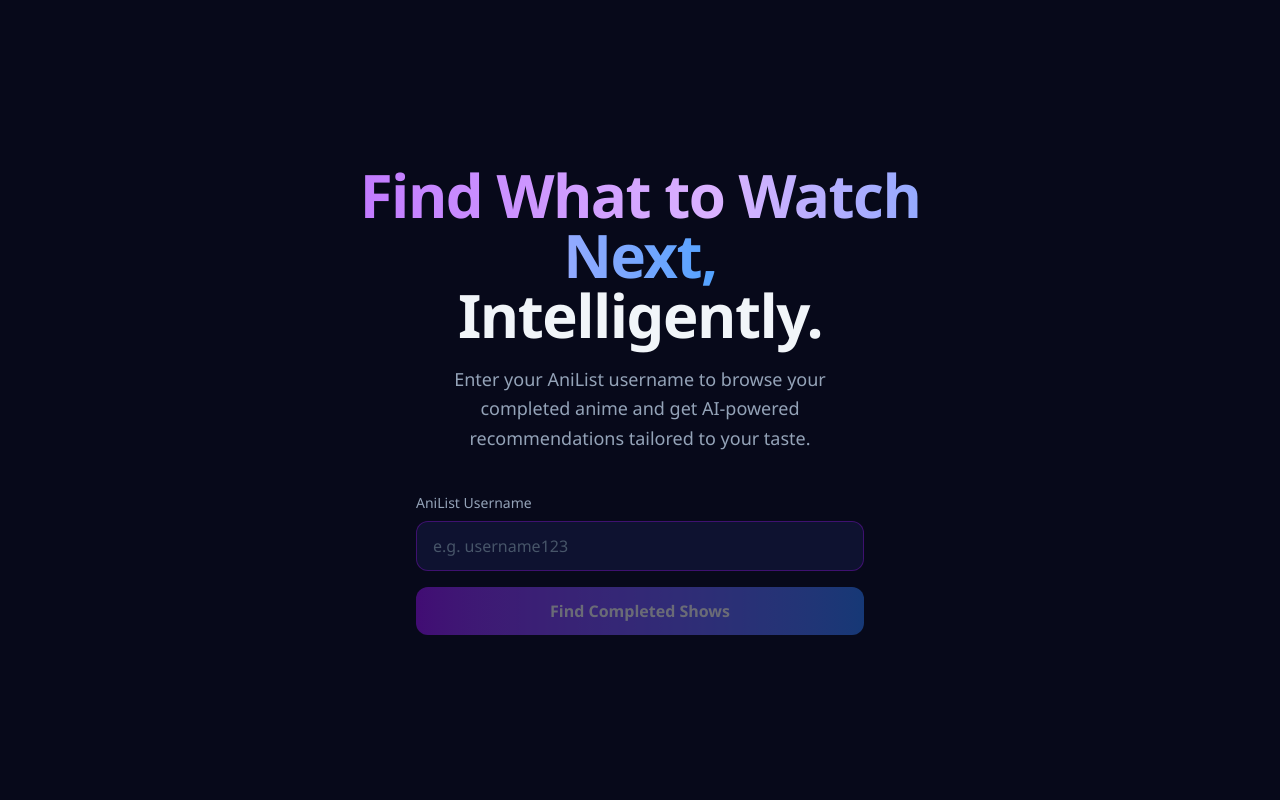
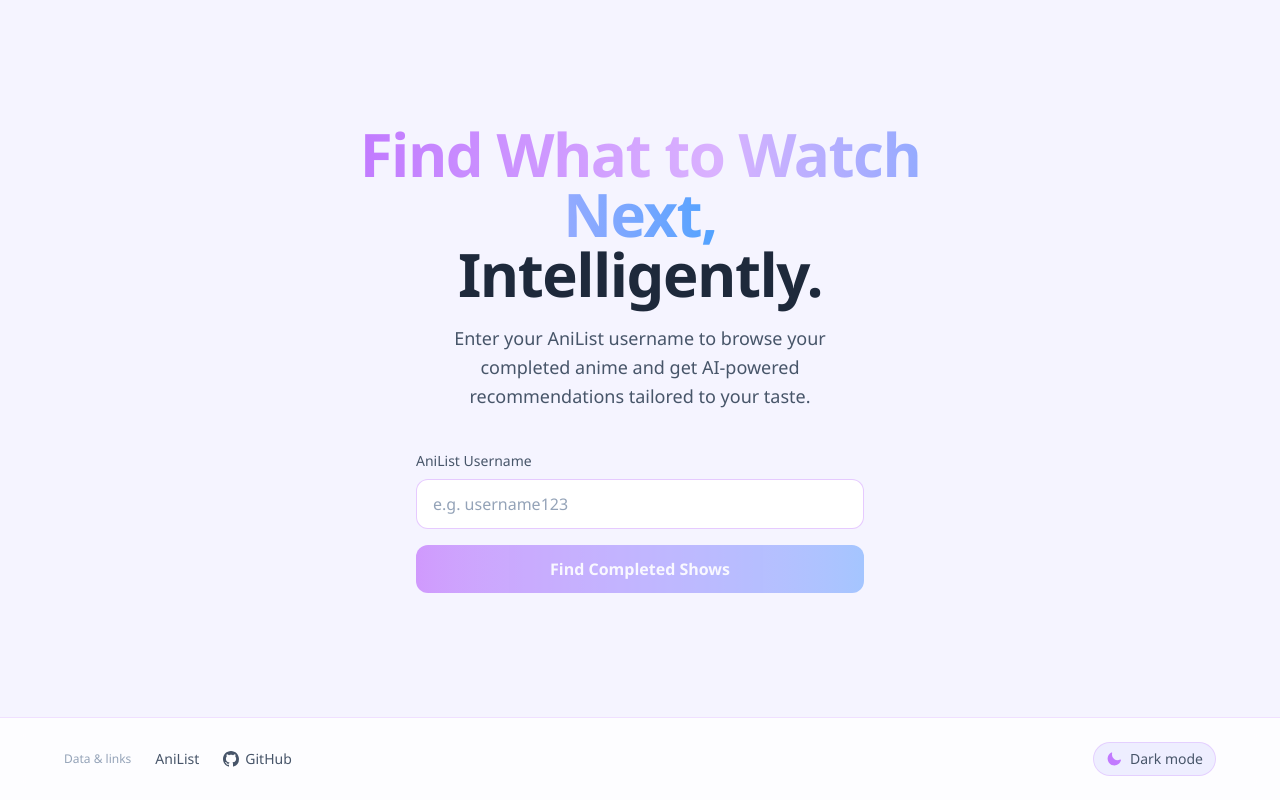
Before and after one commit to LingKrauz/show-db-import, a Next.js app in the folder src/frontend/: page / in a window 1280 px wide. Built offline with nearby package versions, Linux system fonts and the light colour scheme.

Commit message:
feat: implement theme provider and footer component with dark mode support

```diff
--- a/src/frontend/app/components/AnimeSearch.tsx
+++ b/src/frontend/app/components/AnimeSearch.tsx
@@ -205,9 +205,9 @@ export default function AnimeSearch() {
   const isCompact = loading || submitted || !!error;
 
   return (
-    <div className="flex min-h-screen flex-col bg-[#07091a] font-sans">
+    <div className="flex flex-col flex-1 font-sans">
       {isCompact ? (
-        <header className="sticky top-0 z-10 bg-[#0e1230]/80 backdrop-blur-md border-b border-purple-900/30 px-4 py-3 shadow-lg sm:px-6">
+        <header className="sticky top-0 z-10 bg-bg-surface/80 backdrop-blur-md border-b border-purple-300/40 dark:border-purple-900/30 px-4 py-3 shadow-lg sm:px-6">
           <div className="flex w-full items-center gap-3">
             <h1 className="shrink-0 text-lg font-bold tracking-tight sm:text-xl">
               <span className="bg-gradient-to-r from-purple-400 to-blue-400 bg-clip-text text-transparent">
@@ -221,7 +221,7 @@ export default function AnimeSearch() {
                 value={username}
                 onChange={(e) => setUsername(e.target.value)}
                 placeholder="Enter your AniList username"
-                className="w-full min-w-0 rounded-full border border-purple-800/50 bg-[#0a0f2e] px-4 py-1.5 text-[#f1f5f9] placeholder-[#64748b] focus:border-purple-500 focus:outline-none focus:ring-1 focus:ring-purple-500/30 sm:flex-1 transition-colors"
+                className="w-full min-w-0 rounded-full border border-purple-400/40 dark:border-purple-800/50 bg-bg-input px-4 py-1.5 text-fg-primary placeholder-fg-muted focus:border-purple-500 focus:outline-none focus:ring-1 focus:ring-purple-500/30 sm:flex-1 transition-colors"
                 disabled={loading}
               />
               <button
@@ -252,15 +252,15 @@ export default function AnimeSearch() {
                 Find What to Watch Next,
               </span>
               <br />
-              <span className="text-[#f1f5f9]">Intelligently.</span>
+              <span className="text-fg-primary">Intelligently.</span>
             </h1>
-            <p className="text-[#94a3b8] text-lg leading-relaxed max-w-md">
+            <p className="text-fg-secondary text-lg leading-relaxed max-w-md">
               Enter your AniList username to browse your completed anime and get AI-powered recommendations tailored to your taste.
             </p>
           </div>
           <form onSubmit={handleSubmit} className="w-full max-w-md flex flex-col gap-4">
             <div className="flex flex-col gap-2">
-              <label htmlFor="username" className="text-sm font-medium text-[#94a3b8]">
+              <label htmlFor="username" className="text-sm font-medium text-fg-secondary">
                 AniList Username
               </label>
               <input
@@ -269,7 +269,7 @@ export default function AnimeSearch() {
                 value={username}
                 onChange={(e) => setUsername(e.target.value)}
                 placeholder="e.g. username123"
-                className="w-full rounded-xl border border-purple-800/50 bg-[#0e1230] px-4 py-3 text-[#f1f5f9] placeholder-[#475569] focus:border-purple-500 focus:outline-none focus:ring-2 focus:ring-purple-500/20 transition-colors"
+                className="w-full rounded-xl border border-purple-400/40 dark:border-purple-800/50 bg-bg-surface px-4 py-3 text-fg-primary placeholder-fg-placeholder focus:border-purple-500 focus:outline-none focus:ring-2 focus:ring-purple-500/20 transition-colors"
                 disabled={loading}
               />
             </div>
@@ -307,15 +307,15 @@ export default function AnimeSearch() {
           {/* Skeleton loading state */}
           {loading && (
             <div className="w-full max-w-6xl">
-              <div className="mb-4 h-5 w-52 rounded-lg bg-purple-900/30 animate-pulse" />
+              <div className="mb-4 h-5 w-52 rounded-lg bg-purple-200/40 dark:bg-purple-900/30 animate-pulse" />
               <div className="grid grid-cols-1 sm:grid-cols-2 lg:grid-cols-3 xl:grid-cols-4 gap-4">
                 {Array.from({ length: 8 }).map((_, i) => (
-                  <div key={i} className="rounded-xl border border-purple-900/30 bg-[#0e1230] overflow-hidden animate-pulse">
-                    <div className="w-full h-40 bg-purple-900/20" />
+                  <div key={i} className="rounded-xl border border-purple-300/40 dark:border-purple-900/30 bg-bg-surface overflow-hidden animate-pulse">
+                    <div className="w-full h-40 bg-purple-200/30 dark:bg-purple-900/20" />
                     <div className="p-4 flex flex-col gap-2">
-                      <div className="h-4 bg-purple-900/30 rounded w-3/4" />
-                      <div className="h-4 bg-purple-900/30 rounded w-1/2" />
-                      <div className="h-3 bg-purple-900/20 rounded w-1/4 mt-1" />
+                      <div className="h-4 bg-purple-200/40 dark:bg-purple-900/30 rounded w-3/4" />
+                      <div className="h-4 bg-purple-200/40 dark:bg-purple-900/30 rounded w-1/2" />
+                      <div className="h-3 bg-purple-200/30 dark:bg-purple-900/20 rounded w-1/4 mt-1" />
                     </div>
                   </div>
                 ))}
@@ -326,9 +326,9 @@ export default function AnimeSearch() {
           {shows.length > 0 && (
             <>
               {/* Result summary */}
-              <p className="w-full max-w-6xl text-sm text-[#94a3b8]">
+              <p className="w-full max-w-6xl text-sm text-fg-secondary">
                 Found{" "}
-                <span className="font-semibold text-[#f1f5f9]">{shows.length}</span>{" "}
+                <span className="font-semibold text-fg-primary">{shows.length}</span>{" "}
                 completed shows for{" "}
                 <span className="font-semibold text-purple-400">@{username}</span>
               </p>
@@ -336,7 +336,7 @@ export default function AnimeSearch() {
               {/* Recommendations section */}
               <div className="w-full max-w-6xl">
                 {recLoading && (
-                  <div className="flex items-center gap-3 text-[#94a3b8] py-4">
+                  <div className="flex items-center gap-3 text-fg-secondary py-4">
                     <Spinner className="h-5 w-5 text-purple-400" />
                     <span>Analyzing your watch history...</span>
                   </div>
@@ -349,16 +349,16 @@ export default function AnimeSearch() {
                 )}
 
                 {recFetched && recommendations.length === 0 && !recError && (
-                  <p className="text-[#64748b]">No recommendations returned.</p>
+                  <p className="text-fg-muted">No recommendations returned.</p>
                 )}
 
                 {recommendations.length > 0 && (
                   <div>
-                    <h2 className="text-xl font-semibold text-[#f1f5f9] mb-4">Based on your watch history</h2>
+                    <h2 className="text-xl font-semibold text-fg-primary mb-4">Based on your watch history</h2>
                     <div className="grid grid-cols-1 sm:grid-cols-2 lg:grid-cols-3 xl:grid-cols-4 gap-4">
                       {recommendations.map((rec, index) => {
                         const cardClasses =
-                          "relative flex flex-col rounded-xl border border-purple-700/50 bg-[#130d2a] overflow-hidden transition-all hover:border-purple-500/70 hover:shadow-[0_0_24px_rgba(124,58,237,0.22)] focus:outline-none focus:ring-2 focus:ring-purple-500/50";
+                          "relative flex flex-col rounded-xl border border-purple-400/50 dark:border-purple-700/50 bg-bg-card overflow-hidden transition-all hover:border-purple-500/70 hover:shadow-[0_0_24px_rgba(124,58,237,0.22)] focus:outline-none focus:ring-2 focus:ring-purple-500/50";
                         const inner = (
                           <>
                             {/* Gradient top-border accent */}
@@ -377,13 +377,13 @@ export default function AnimeSearch() {
                                 placeholder="empty"
                               />
                             ) : (
-                              <div className="w-full h-40 bg-purple-950/50 flex items-center justify-center">
+                              <div className="w-full h-40 bg-purple-200/40 dark:bg-purple-950/50 flex items-center justify-center">
                                 <span className="text-purple-500/60 text-sm">No image</span>
                               </div>
                             )}
                             <div className="flex flex-col flex-1 p-4">
-                              <h3 className="font-semibold text-[#f1f5f9] line-clamp-2 mb-2">{rec.title}</h3>
-                              <p className="text-sm text-[#94a3b8] line-clamp-3">{rec.reason}</p>
+                              <h3 className="font-semibold text-fg-primary line-clamp-2 mb-2">{rec.title}</h3>
+                              <p className="text-sm text-fg-secondary line-clamp-3">{rec.reason}</p>
                             </div>
                           </>
                         );
@@ -409,7 +409,7 @@ export default function AnimeSearch() {
               {/* Shows section */}
               <div className="w-full max-w-6xl overflow-x-hidden">
                 <div className="mb-4 flex flex-col gap-3 sm:flex-row sm:items-center sm:justify-between">
-                  <h2 className="text-xl font-semibold text-[#f1f5f9]">
+                  <h2 className="text-xl font-semibold text-fg-primary">
                     Your Shows ({shows.length})
                   </h2>
                   <div className="w-full flex flex-wrap items-center justify-end gap-3 sm:w-auto">
@@ -418,17 +418,17 @@ export default function AnimeSearch() {
                       value={filterText}
                       onChange={(e) => setFilterText(e.target.value)}
                       placeholder="Filter by title…"
-                      className="w-full min-w-0 rounded-xl border border-purple-900/40 bg-[#0e1230] px-3 py-1.5 text-sm text-[#f1f5f9] placeholder-[#475569] focus:border-purple-500 focus:outline-none focus:ring-1 focus:ring-purple-500/30 sm:w-auto sm:min-w-[12rem] transition-colors"
+                      className="w-full min-w-0 rounded-xl border border-purple-300/50 dark:border-purple-900/40 bg-bg-surface px-3 py-1.5 text-sm text-fg-primary placeholder-fg-placeholder focus:border-purple-500 focus:outline-none focus:ring-1 focus:ring-purple-500/30 sm:w-auto sm:min-w-[12rem] transition-colors"
                     />
-                    <div className="flex gap-1 rounded-xl border border-purple-900/40 bg-[#0e1230] p-1">
+                    <div className="flex gap-1 rounded-xl border border-purple-300/50 dark:border-purple-900/40 bg-bg-surface p-1">
                       <button
                         onClick={() => setViewMode("list")}
                         aria-label="List view"
                         title="List view"
                         className={`inline-flex items-center gap-1.5 px-3 py-1 rounded-lg text-sm font-medium transition-colors ${
-                          viewMode === "list"
-                            ? "bg-gradient-to-r from-purple-600 to-blue-500 text-white"
-                            : "text-[#94a3b8] hover:text-[#f1f5f9] hover:bg-purple-900/20"
+                            viewMode === "list"
+                              ? "bg-gradient-to-r from-purple-600 to-blue-500 text-white"
+                              : "text-fg-secondary hover:text-fg-primary hover:bg-purple-200/30 dark:hover:bg-purple-900/20"
                         }`}
                       >
                         <svg xmlns="http://www.w3.org/2000/svg" viewBox="0 0 16 16" fill="currentColor" className="w-3.5 h-3.5" aria-hidden="true">
@@ -441,9 +441,9 @@ export default function AnimeSearch() {
                         aria-label="Grid view"
                         title="Grid view"
                         className={`inline-flex items-center gap-1.5 px-3 py-1 rounded-lg text-sm font-medium transition-colors ${
-                          viewMode === "grid"
-                            ? "bg-gradient-to-r from-purple-600 to-blue-500 text-white"
-                            : "text-[#94a3b8] hover:text-[#f1f5f9] hover:bg-purple-900/20"
+                            viewMode === "grid"
+                              ? "bg-gradient-to-r from-purple-600 to-blue-500 text-white"
+                              : "text-fg-secondary hover:text-fg-primary hover:bg-purple-200/30 dark:hover:bg-purple-900/20"
                         }`}
                       >
                         <svg xmlns="http://www.w3.org/2000/svg" viewBox="0 0 16 16" fill="currentColor" className="w-3.5 h-3.5" aria-hidden="true">
@@ -455,7 +455,7 @@ export default function AnimeSearch() {
                     <select
                       value={sortBy}
                       onChange={(e) => setSortBy(e.target.value as SortOption)}
-                      className="w-full min-w-0 rounded-xl border border-purple-900/40 bg-[#0e1230] px-3 py-1.5 text-sm text-[#f1f5f9] focus:border-purple-500 focus:outline-none focus:ring-1 focus:ring-purple-500/30 sm:w-auto sm:min-w-[12rem]"
+                      className="w-full min-w-0 rounded-xl border border-purple-300/50 dark:border-purple-900/40 bg-bg-surface px-3 py-1.5 text-sm text-fg-primary focus:border-purple-500 focus:outline-none focus:ring-1 focus:ring-purple-500/30 sm:w-auto sm:min-w-[12rem]"
                     >
                       <option value="title-asc">Sort: Title (A-Z)</option>
                       <option value="title-desc">Sort: Title (Z-A)</option>
@@ -466,15 +466,15 @@ export default function AnimeSearch() {
                 </div>
 
                 {filterText.trim() && (
-                  <p className="mb-3 text-sm text-[#94a3b8]">
+                  <p className="mb-3 text-sm text-fg-secondary">
                     Showing{" "}
-                    <span className="font-semibold text-[#f1f5f9]">{filteredShows.length}</span>{" "}
+                    <span className="font-semibold text-fg-primary">{filteredShows.length}</span>{" "}
                     of {shows.length}
                   </p>
                 )}
 
                 {filterText.trim() && filteredShows.length === 0 && (
-                  <p className="text-sm text-[#64748b]">No shows match your filter.</p>
+                  <p className="text-sm text-fg-muted">No shows match your filter.</p>
                 )}
 
                 {viewMode === "list" ? (
@@ -488,7 +488,7 @@ export default function AnimeSearch() {
                       return (
                         <li
                           key={virtualItem.index}
-                          className="absolute w-full text-[#94a3b8] break-words flex justify-between items-start"
+                          className="absolute w-full text-fg-secondary break-words flex justify-between items-start"
                           style={{
                             height: `${virtualItem.size}px`,
                             transform: `translateY(${virtualItem.start - listVirtualizer.options.scrollMargin}px)`,
@@ -533,7 +533,7 @@ export default function AnimeSearch() {
                         >
                           {rowShows.map((show, colIdx) => {
                             const cardClasses =
-                              "flex flex-col rounded-xl border border-purple-900/30 bg-[#0e1230] overflow-hidden transition-all hover:border-purple-500/50 hover:shadow-[0_0_20px_rgba(124,58,237,0.12)] focus:outline-none focus:ring-2 focus:ring-purple-500/40";
+                              "flex flex-col rounded-xl border border-purple-300/40 dark:border-purple-900/30 bg-bg-surface overflow-hidden transition-all hover:border-purple-500/50 hover:shadow-[0_0_20px_rgba(124,58,237,0.12)] focus:outline-none focus:ring-2 focus:ring-purple-500/40";
                             const inner = (
                               <>
                                 {show.coverImageUrl ? (
@@ -547,24 +547,24 @@ export default function AnimeSearch() {
                                     placeholder="empty"
                                   />
                                 ) : (
-                                  <div className="w-full h-40 bg-[#0a0f2e] flex items-center justify-center">
-                                    <span className="text-[#475569] text-sm">No image</span>
+                                  <div className="w-full h-40 bg-bg-input flex items-center justify-center">
+                                    <span className="text-fg-placeholder text-sm">No image</span>
                                   </div>
                                 )}
                                 <div className="flex flex-col flex-1 p-4">
-                                  <h3 className="font-semibold text-[#f1f5f9] line-clamp-2 mb-3">
+                                  <h3 className="font-semibold text-fg-primary line-clamp-2 mb-3">
                                     {show.title}
                                   </h3>
                                   <div className="text-sm">
                                     {show.score !== null ? (
-                                      <span className="text-[#94a3b8]">
+                                      <span className="text-fg-secondary">
                                         Score:{" "}
                                         <span className="font-semibold bg-gradient-to-r from-purple-400 to-blue-400 bg-clip-text text-transparent">
                                           {getScoreDisplay(show.score, show.scoreFormat)}
                                         </span>
                                       </span>
                                     ) : (
-                                      <span className="text-[#475569]">—</span>
+                                      <span className="text-fg-placeholder">—</span>
                                     )}
                                   </div>
                                 </div>
--- /dev/null
+++ b/src/frontend/app/components/Footer.tsx
@@ -0,0 +1,60 @@
+"use client";
+
+import { useTheme } from "@/app/components/ThemeProvider";
+
+export default function Footer() {
+  const { theme, toggleTheme } = useTheme();
+  const isDark = theme === "dark";
+
+  return (
+    <footer className="mt-auto border-t border-purple-300/40 dark:border-purple-900/30 bg-bg-surface/80 backdrop-blur-md px-4 py-6 sm:px-6">
+      <div className="mx-auto flex max-w-6xl flex-col items-center gap-4 sm:flex-row sm:justify-between">
+        <div className="flex flex-wrap items-center justify-center gap-x-6 gap-y-2 text-sm text-fg-secondary">
+          <span className="text-fg-muted text-xs">Data &amp; links</span>
+          <a
+            href="https://anilist.co"
+            target="_blank"
+            rel="noopener noreferrer"
+            className="hover:text-purple-500 dark:hover:text-purple-300 transition-colors"
+          >
+            AniList
+          </a>
+          <a
+            href="https://github.com/LingKrauz/show-db-import/"
+            target="_blank"
+            rel="noopener noreferrer"
+            className="flex items-center gap-1.5 hover:text-purple-500 dark:hover:text-purple-300 transition-colors"
+          >
+            <svg xmlns="http://www.w3.org/2000/svg" viewBox="0 0 16 16" fill="currentColor" className="w-4 h-4" aria-hidden="true">
+              <path d="M8 0C3.58 0 0 3.58 0 8c0 3.54 2.29 6.53 5.47 7.59.4.07.55-.17.55-.38 0-.19-.01-.82-.01-1.49-2.01.37-2.53-.49-2.69-.94-.09-.23-.48-.94-.82-1.13-.28-.15-.68-.52-.01-.53.63-.01 1.08.58 1.23.82.72 1.21 1.87.87 2.33.66.07-.52.28-.87.51-1.07-1.78-.2-3.64-.89-3.64-3.95 0-.87.31-1.59.82-2.15-.08-.2-.36-1.02.08-2.12 0 0 .67-.21 2.2.82.64-.18 1.32-.27 2-.27.68 0 1.36.09 2 .27 1.53-1.04 2.2-.82 2.2-.82.44 1.1.16 1.92.08 2.12.51.56.82 1.27.82 2.15 0 3.07-1.87 3.75-3.65 3.95.29.25.54.73.54 1.48 0 1.07-.01 1.93-.01 2.2 0 .21.15.46.55.38A8.013 8.013 0 0016 8c0-4.42-3.58-8-8-8z" />
+            </svg>
+            GitHub
+          </a>
+        </div>
+
+        <button
+          onClick={toggleTheme}
+          aria-label={isDark ? "Switch to light mode" : "Switch to dark mode"}
+          title={isDark ? "Switch to light mode" : "Switch to dark mode"}
+          className="flex items-center gap-2 rounded-full border border-purple-300/50 dark:border-purple-800/50 bg-bg-input px-3 py-1.5 text-sm text-fg-secondary hover:text-fg-primary hover:border-purple-500 dark:hover:border-purple-500 transition-colors"
+        >
+          {isDark ? (
+            <>
+              <svg xmlns="http://www.w3.org/2000/svg" viewBox="0 0 20 20" fill="currentColor" className="w-4 h-4 text-yellow-400" aria-hidden="true">
+                <path d="M10 2a.75.75 0 0 1 .75.75v1.5a.75.75 0 0 1-1.5 0v-1.5A.75.75 0 0 1 10 2ZM10 15a.75.75 0 0 1 .75.75v1.5a.75.75 0 0 1-1.5 0v-1.5A.75.75 0 0 1 10 15ZM10 7a3 3 0 1 0 0 6 3 3 0 0 0 0-6ZM15.657 5.404a.75.75 0 1 0-1.06-1.06l-1.061 1.06a.75.75 0 0 0 1.06 1.06l1.06-1.06ZM6.464 14.596a.75.75 0 1 0-1.06-1.06l-1.06 1.06a.75.75 0 0 0 1.06 1.06l1.06-1.06ZM18 10a.75.75 0 0 1-.75.75h-1.5a.75.75 0 0 1 0-1.5h1.5A.75.75 0 0 1 18 10ZM5 10a.75.75 0 0 1-.75.75h-1.5a.75.75 0 0 1 0-1.5h1.5A.75.75 0 0 1 5 10ZM14.596 15.657a.75.75 0 0 0 1.06-1.06l-1.06-1.061a.75.75 0 1 0-1.06 1.06l1.06 1.06ZM5.404 6.464a.75.75 0 0 0 1.06-1.06l-1.06-1.06a.75.75 0 1 0-1.061 1.06l1.06 1.06Z" />
+              </svg>
+              Light mode
+            </>
+          ) : (
+            <>
+              <svg xmlns="http://www.w3.org/2000/svg" viewBox="0 0 20 20" fill="currentColor" className="w-4 h-4 text-purple-400" aria-hidden="true">
+                <path fillRule="evenodd" d="M7.455 2.004a.75.75 0 0 1 .26.77 7 7 0 0 0 9.958 7.967.75.75 0 0 1 1.067.853A8.5 8.5 0 1 1 6.647 1.921a.75.75 0 0 1 .808.083Z" clipRule="evenodd" />
+              </svg>
+              Dark mode
+            </>
+          )}
+        </button>
+      </div>
+    </footer>
+  );
+}
--- /dev/null
+++ b/src/frontend/app/components/ThemeProvider.tsx
@@ -0,0 +1,48 @@
+"use client";
+
+import { createContext, useContext, useEffect, useState, ReactNode } from "react";
+
+type Theme = "light" | "dark";
+
+interface ThemeContextValue {
+  theme: Theme;
+  toggleTheme: () => void;
+}
+
+const ThemeContext = createContext<ThemeContextValue>({
+  theme: "dark",
+  toggleTheme: () => {},
+});
+
+export function useTheme() {
+  return useContext(ThemeContext);
+}
+
+function getInitialTheme(): Theme {
+  if (typeof window === "undefined") return "dark";
+  const stored = localStorage.getItem("theme") as Theme | null;
+  if (stored === "light" || stored === "dark") return stored;
+  return window.matchMedia("(prefers-color-scheme: dark)").matches ? "dark" : "light";
+}
+
+export default function ThemeProvider({ children }: { children: ReactNode }) {
+  const [theme, setTheme] = useState<Theme>(getInitialTheme);
+
+  useEffect(() => {
+    document.documentElement.classList.toggle("dark", theme === "dark");
+  }, [theme]);
+
+  const toggleTheme = () => {
+    setTheme((prev) => {
+      const next: Theme = prev === "dark" ? "light" : "dark";
+      localStorage.setItem("theme", next);
+      return next;
+    });
+  };
+
+  return (
+    <ThemeContext.Provider value={{ theme, toggleTheme }}>
+      {children}
+    </ThemeContext.Provider>
+  );
+}
--- a/src/frontend/app/globals.css
+++ b/src/frontend/app/globals.css
@@ -1,18 +1,43 @@
 @import "tailwindcss";
 
+@custom-variant dark (&:is(.dark *));
+
 :root {
-  --background: #07091a;
-  --foreground: #f1f5f9;
+  --bg-primary: #f5f4ff;
+  --bg-surface: #ffffff;
+  --bg-input: #eeeeff;
+  --bg-card: #f2eeff;
+  --fg-primary: #1e293b;
+  --fg-secondary: #475569;
+  --fg-muted: #94a3b8;
+  --fg-placeholder: #94a3b8;
+}
+
+.dark {
+  --bg-primary: #07091a;
+  --bg-surface: #0e1230;
+  --bg-input: #0a0f2e;
+  --bg-card: #130d2a;
+  --fg-primary: #f1f5f9;
+  --fg-secondary: #94a3b8;
+  --fg-muted: #64748b;
+  --fg-placeholder: #475569;
 }
 
 @theme inline {
-  --color-background: var(--background);
-  --color-foreground: var(--foreground);
+  --color-bg-primary: var(--bg-primary);
+  --color-bg-surface: var(--bg-surface);
+  --color-bg-input: var(--bg-input);
+  --color-bg-card: var(--bg-card);
+  --color-fg-primary: var(--fg-primary);
+  --color-fg-secondary: var(--fg-secondary);
+  --color-fg-muted: var(--fg-muted);
+  --color-fg-placeholder: var(--fg-placeholder);
   --font-sans: "Segoe UI", Arial, Helvetica, sans-serif;
 }
 
 body {
-  background: var(--background);
-  color: var(--foreground);
+  background: var(--bg-primary);
+  color: var(--fg-primary);
   font-family: var(--font-sans);
 }
--- a/src/frontend/app/layout.tsx
+++ b/src/frontend/app/layout.tsx
@@ -1,5 +1,7 @@
 import type { Metadata } from "next";
 import "./globals.css";
+import ThemeProvider from "@/app/components/ThemeProvider";
+import Footer from "@/app/components/Footer";
 
 export const metadata: Metadata = {
   title: "AniList Show Finder",
@@ -13,8 +15,13 @@ export default function RootLayout({
 }>) {
   return (
     <html lang="en">
-      <body className="antialiased bg-[#07091a]">
-        {children}
+      <body className="antialiased bg-bg-primary text-fg-primary">
+        <ThemeProvider>
+          <div className="flex min-h-screen flex-col">
+            {children}
+            <Footer />
+          </div>
+        </ThemeProvider>
       </body>
     </html>
   );
```
